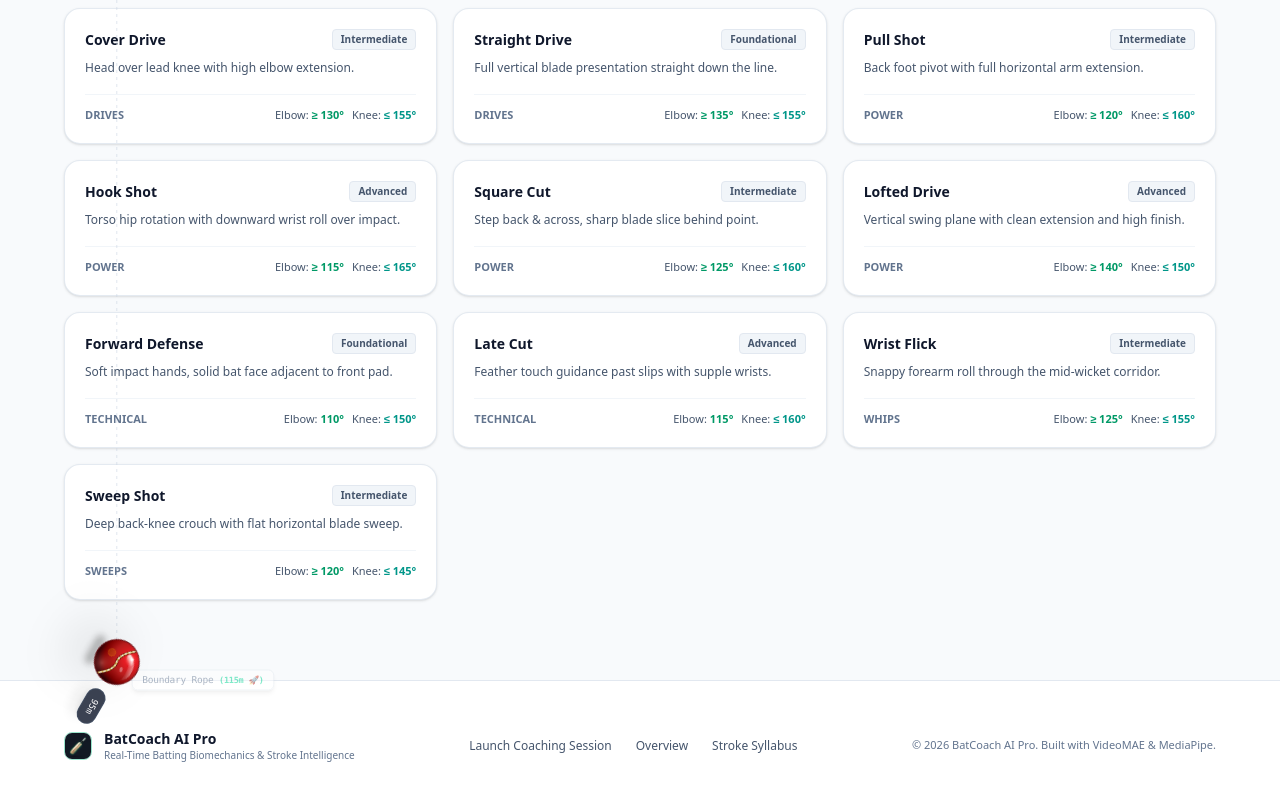
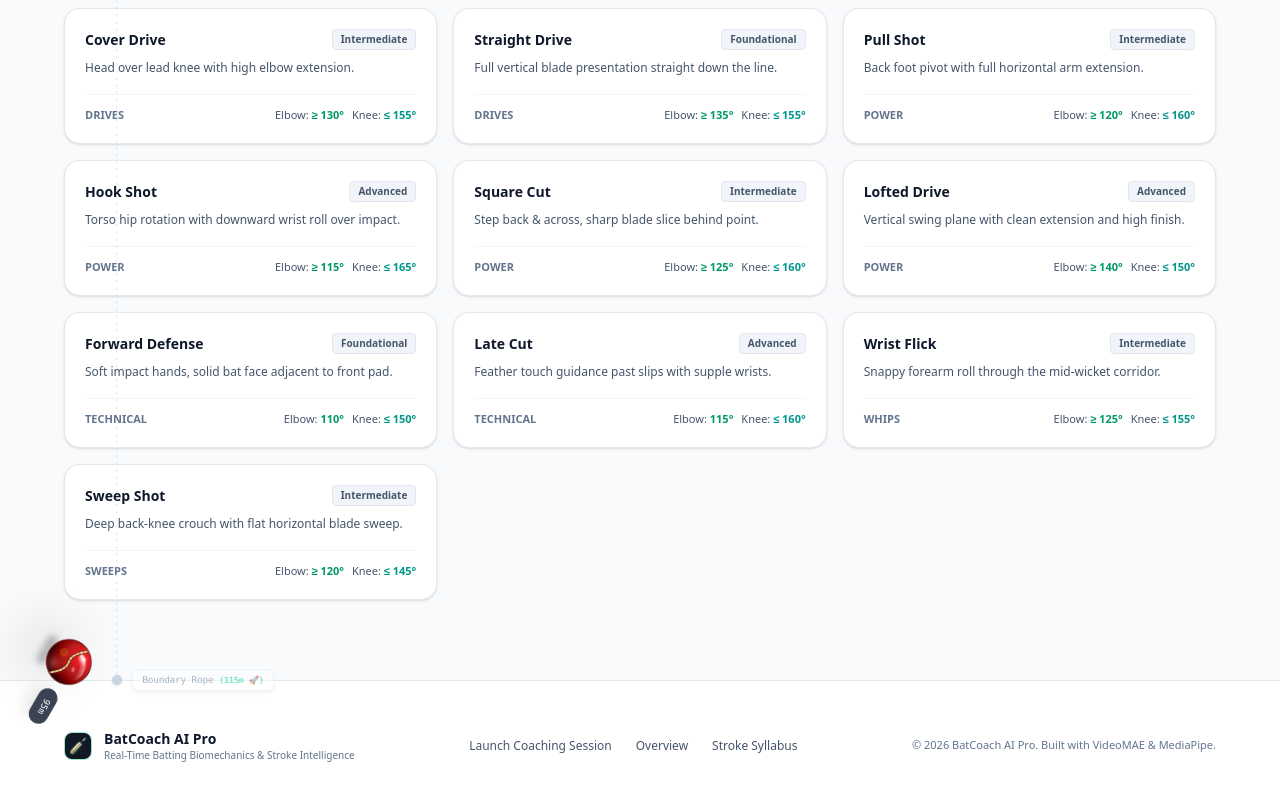
Before and after one commit to Arnavch2024/BattingCoach, a Next.js app in the folder cricket-coach-ui/: page / in a window 1280 px wide. Shown: the part 1500-2300 px from the top of the page. Built offline with nearby package versions, Linux system fonts and the light colour scheme; no server answers.

Commit message:
Implement straight-up vertical ascent on left side when scrolling up while preserving right-side retrace

```diff
--- a/cricket-coach-ui/src/components/CricketScrollAnimation.tsx
+++ b/cricket-coach-ui/src/components/CricketScrollAnimation.tsx
@@ -1,7 +1,7 @@
 "use client";
 
 import React, { useEffect, useState, useRef, useCallback } from "react";
-import { motion, useScroll, useTransform, useSpring, AnimatePresence } from "framer-motion";
+import { motion, useScroll, useTransform, useSpring, useMotionValue, AnimatePresence } from "framer-motion";
 import { Sparkles, Volume2, VolumeX } from "lucide-react";
 import { cn } from "@/lib/utils";
 
@@ -387,6 +387,11 @@ export function CricketScrollAnimation() {
   const drop1X = rightX - reboundDist;
   const drop2X = leftX + reboundDist;
 
+  // State machine for straight-up ascent when scrolling up from the left side
+  const straightUpMotionVal = useMotionValue(0);
+  const lastScrollProgressRef = useRef(0);
+  const isAscendingStraightUpRef = useRef(false);
+
   // ────────────────────────────────────────────────────────────────────────────
   // 1. HORIZONTAL POSITION (ballX):
   // Aligned with Section Dividers & Margins:
@@ -396,10 +401,17 @@ export function CricketScrollAnimation() {
   // - Wall 1 Rebound: Rolls back 48px to drop1X
   // - Drops down Right Margin to Line 2 (Biomechanics <-> Stroke Syllabus)
   // - Rolls across Line 2 to Left Margin (leftX)
-  // - Wall 2 Rebound: Rolls back 48px to drop2X
-  // - Drops down Left Margin to Boundary Rope
+  // - Drops down Left Margin to Boundary Rope directly below starting point!
+  // - When scrolling UP from left side: moves STRAIGHT UP at leftX!
+  // - When scrolling UP from right side: exactly retraces path taken!
   // ────────────────────────────────────────────────────────────────────────────
-  const ballX = useTransform(progress, (p) => {
+  const ballX = useTransform([progress, straightUpMotionVal], ([p, s]: number[]) => {
+    // When in straight-up ascending mode: strictly locked to left margin directly below starting point!
+    if (s >= 0.5) {
+      return leftX;
+    }
+
+    // Normal downward / right-side retrace trajectory:
     // Phase 0: At Crease (p <= 0.02)
     if (p <= 0.02) {
       return leftX;
@@ -431,24 +443,26 @@ export function CricketScrollAnimation() {
     // Phase 3B: Wall 2 Impact & Momentum Rebound at left edge
     if (p < 0.93) {
       const u = (p - 0.88) / (0.93 - 0.88);
-      const ease = 1 - (1 - u) * (1 - u);
-      return leftX + ease * reboundDist;
+      const bounce = Math.sin(u * Math.PI);
+      return leftX + bounce * 24;
     }
-    // Phase 4: Vertical drop down left margin to boundary rope
-    return drop2X; // STRICTLY CONSTANT X!
+    // Phase 4: Vertical drop down left margin to boundary rope, strictly aligned with leftX!
+    return leftX;
   });
 
   // ────────────────────────────────────────────────────────────────────────────
   // 2. VERTICAL POSITION (ballY):
-  // Aligned with Section Dividers & Margins:
   // - Starts at heroBatY
-  // - Drops down left margin to rollY1
-  // - Rolls across Line 1 (strictly constant at rollY1!)
-  // - Drops down right margin from rollY1 to rollY2
-  // - Rolls across Line 2 (strictly constant at rollY2!)
-  // - Drops down left margin from rollY2 to rollY3 (boundary rope)
+  // - When in straight-up ascending mode: moves upward in a straight line from rollY3 to heroBatY!
+  // - Normal path: follows section lines and margin chutes
   // ────────────────────────────────────────────────────────────────────────────
-  const ballY = useTransform(progress, (p) => {
+  const ballY = useTransform([progress, straightUpMotionVal], ([p, s]: number[]) => {
+    // When in straight-up ascending mode: moves upward in a continuous straight line!
+    if (s >= 0.5) {
+      return heroBatY + p * (rollY3 - heroBatY);
+    }
+
+    // Normal downward / right-side retrace trajectory:
     // Phase 0: At Crease Strike Zone
     if (p <= 0.02) {
       return heroBatY;
@@ -481,10 +495,16 @@ export function CricketScrollAnimation() {
 
   // ────────────────────────────────────────────────────────────────────────────
   // 3. PHYSICAL ROLLING SEAM ROTATION:
-  // 12 Complete 360° revolutions (4320°) per section line traverse!
-  // On wall impact, seam reverses spin during the momentum rollback!
+  // - 12 Complete 360° revolutions (4320°) per section line traverse!
+  // - On wall impact, seam reverses spin during the momentum rollback!
+  // - When moving straight up, spiraling spin remains active!
   // ────────────────────────────────────────────────────────────────────────────
-  const ballRotate = useTransform(progress, (p) => {
+  const ballRotate = useTransform([progress, straightUpMotionVal], ([p, s]: number[]) => {
+    // When ascending straight up: smooth continuous seam spiraling spin!
+    if (s >= 0.5) {
+      return p * 840;
+    }
+
     if (p <= 0.02) return 0;
     // Initial drop down left margin
     if (p < 0.10) {
@@ -536,6 +556,26 @@ export function CricketScrollAnimation() {
     let w2Hit = false;
 
     const unsubscribe = scrollYProgress.on("change", (latest) => {
+      const delta = latest - lastScrollProgressRef.current;
+      lastScrollProgressRef.current = latest;
+
+      // ── Directional Vertical Ascent Controller ────────────────────────────
+      // 1. Reset back to normal trajectory once at top strike zone
+      if (latest <= 0.025) {
+        if (isAscendingStraightUpRef.current) {
+          isAscendingStraightUpRef.current = false;
+          straightUpMotionVal.set(0);
+        }
+      }
+      // 2. When ball is at the left side / bottom (p >= 0.88) and user scrolls UP:
+      // activate straight-up ascent!
+      else if (latest >= 0.88 && delta < -0.0003) {
+        if (!isAscendingStraightUpRef.current) {
+          isAscendingStraightUpRef.current = true;
+          straightUpMotionVal.set(1);
+        }
+      }
+
       // Bat Hit Trigger
       if (latest > 0.02 && !hasHit) {
         setHasHit(true);
```
